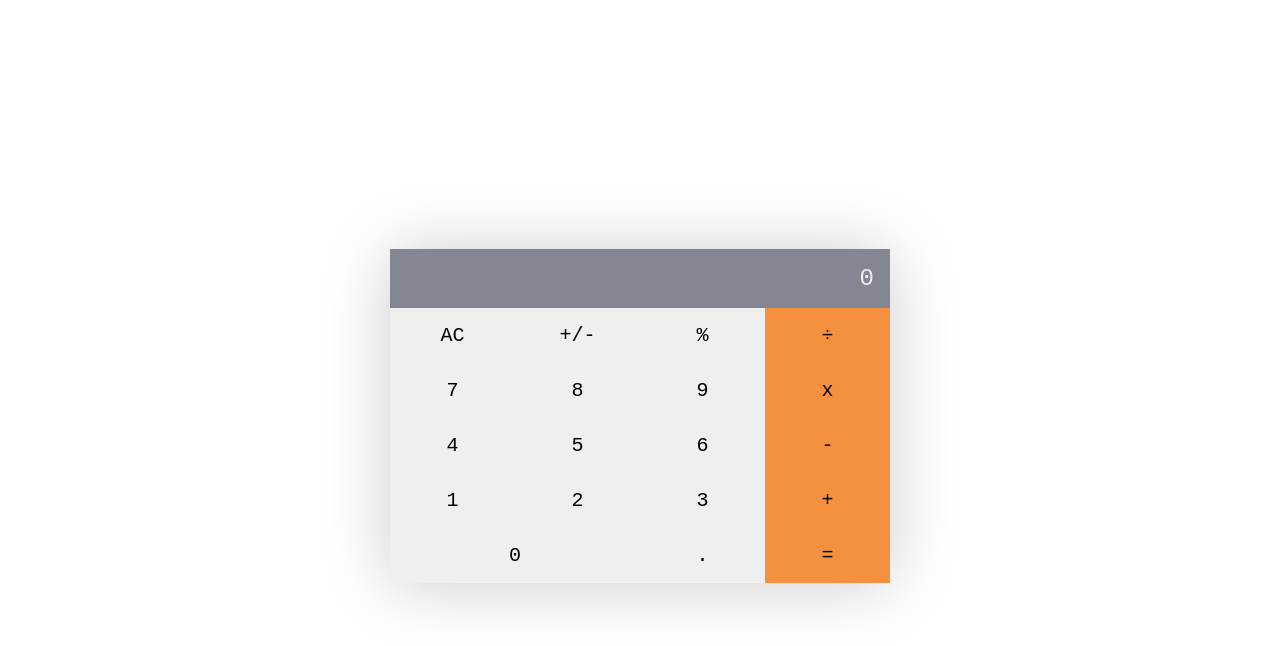
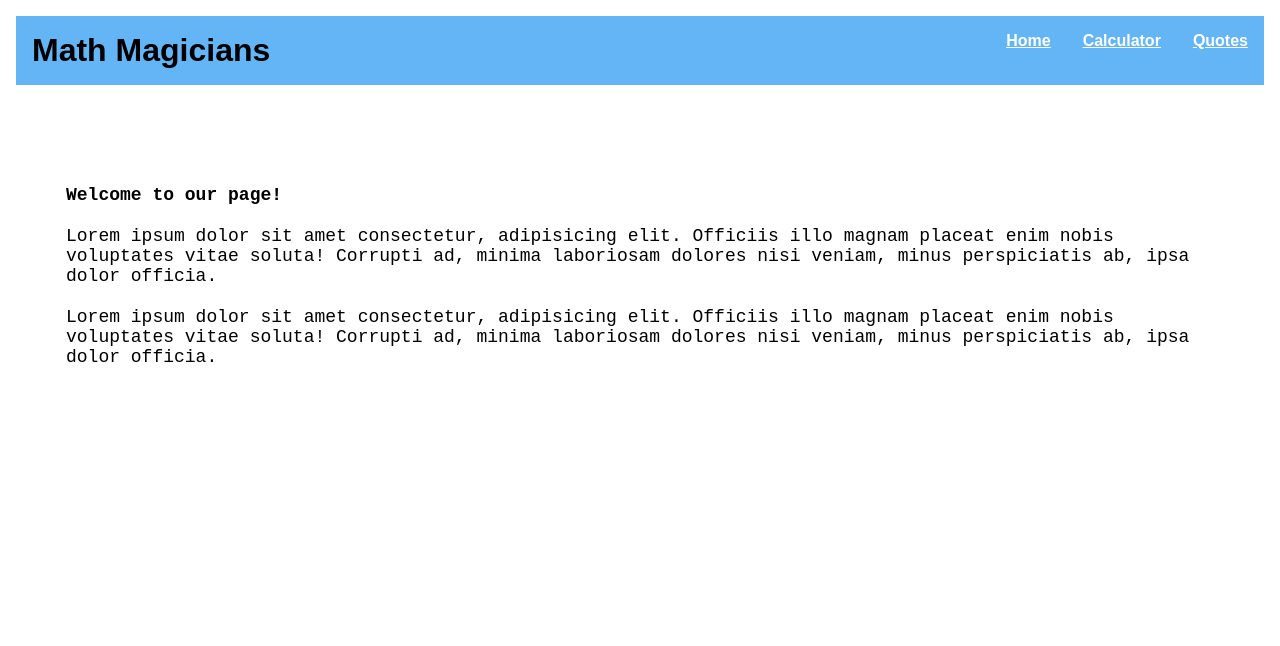
Before and after one commit to ccobasi/math-magicians, a React (Create React App) app: page / in a window 1280 px wide. Shown: the top 646 px of the page. Built offline with nearby package versions, Linux system fonts and the light colour scheme.

Commit message:
implement full website

```diff
--- a/package.json
+++ b/package.json
@@ -9,6 +9,7 @@
     "big.js": "^6.1.1",
     "react": "^17.0.2",
     "react-dom": "^17.0.2",
+    "react-router-dom": "^5.2.0",
     "react-scripts": "4.0.3",
     "web-vitals": "^1.1.2"
   },
--- a/src/App.js
+++ b/src/App.js
@@ -1,5 +1,14 @@
 import React from 'react';
+import {
+  BrowserRouter as Router,
+  Switch,
+  Route,
+} from 'react-router-dom';
 import Calculator from './components/Calculator';
+import Home from './components/Home';
+import Quotes from './components/Quotes';
+import Navbar from './components/Navbar';
+import './index.css';
 
 class App extends React.Component {
   constructor(props) {
@@ -9,9 +18,16 @@ class App extends React.Component {
 
   render() {
     return (
-      <div className="App">
-        <Calculator />
-      </div>
+      <Router>
+        <div className="App">
+          <Navbar />
+          <Switch>
+            <Route exact path="/" component={Home} />
+            <Route path="/calculator" component={Calculator} />
+            <Route path="/quotes" component={Quotes} />
+          </Switch>
+        </div>
+      </Router>
     );
   }
 }
--- a/src/components/Calculator.js
+++ b/src/components/Calculator.js
@@ -19,6 +19,10 @@ const Calculator = () => {
     calcUpdate(currCalc);
   };
   return (
+    <div className="calcWrap">
+      <div className="calcQuote">
+        Let&apos;s do some math!
+      </div>
       <div className="App">
         <div className="calculator">
           <div className="display">
@@ -54,6 +58,7 @@ const Calculator = () => {
           </div>
         </div>
       </div>
+    </div>
   );
 };
 
--- /dev/null
+++ b/src/components/Home.js
@@ -0,0 +1,23 @@
+import React from 'react';
+
+const Home = () => (
+  <div className="home">
+    <h4>Welcome to our page!</h4>
+    <br />
+    <p>
+      Lorem ipsum dolor sit amet consectetur, adipisicing elit.
+      Officiis illo magnam placeat enim nobis voluptates vitae soluta!
+      Corrupti ad, minima laboriosam dolores nisi veniam, minus perspiciatis
+      ab, ipsa dolor officia.
+    </p>
+    <br />
+    <p>
+      Lorem ipsum dolor sit amet consectetur, adipisicing elit.
+      Officiis illo magnam placeat enim nobis voluptates vitae soluta!
+      Corrupti ad, minima laboriosam dolores nisi veniam, minus perspiciatis
+      ab, ipsa dolor officia.
+    </p>
+  </div>
+);
+
+export default Home;
--- /dev/null
+++ b/src/components/Navbar.js
@@ -0,0 +1,15 @@
+import React from 'react';
+import { Link } from 'react-router-dom';
+
+const Navbar = () => (
+  <nav>
+    <ul className="right">
+      <li id="logo">Math Magicians</li>
+      <li><Link className="links" to="/quotes">Quotes</Link></li>
+      <li><Link className="links" to="/calculator">Calculator</Link></li>
+      <li><Link className="links" to="/">Home </Link></li>
+    </ul>
+  </nav>
+);
+
+export default Navbar;
--- /dev/null
+++ b/src/components/Quotes.js
@@ -0,0 +1,12 @@
+import React from 'react';
+
+const Quotes = () => (
+  <div className="quote">
+    <p>
+      Mathematics is not about numbers, equations, computations, or algorithms:
+      it is about understanding. - William Paul Thurston
+    </p>
+  </div>
+);
+
+export default Quotes;
--- a/src/index.css
+++ b/src/index.css
@@ -41,10 +41,7 @@ code {
 }
 
 .App {
-  display: flex;
   min-height: 100vh;
-  align-items: center;
-  justify-content: center;
   padding: 16px;
 }
 
@@ -117,3 +114,61 @@ button:hover {
   grid-column-start: 1;
   grid-column-end: 3;
 }
+
+ul {
+  list-style-type: none;
+  margin: 0;
+  padding: 0;
+  overflow: hidden;
+}
+
+li {
+  float: right;
+  display: block;
+  text-align: center;
+  padding: 16px;
+  text-decoration: none;
+  cursor: pointer;
+}
+
+#logo {
+  color: black;
+  float: left;
+  font-size: 32px;
+  font-weight: bold;
+  font-family: Arial, Helvetica, sans-serif;
+}
+
+.calcWrap {
+  display: flex;
+  justify-content: space-around;
+  margin-top: 40px;
+}
+
+.calcQuote {
+  font-size: 32px;
+  margin: 20px 0 0 40px;
+}
+
+.quote {
+  text-align: justify;
+  font-size: 24px;
+  margin: 250px;
+}
+
+.home {
+  font-size: 18px;
+  margin: 100px 50px;
+  font-family: Arial, Helvetica, sans-serif;
+}
+
+.links {
+  text-decoration: underline;
+  color: #fff;
+  font-family: Arial, Helvetica, sans-serif;
+  font-weight: bold;
+}
+
+nav {
+  background-color: #64b5f6;
+}
```
Also changed, not shown: 1 other file (tests, documents, lock files or other folders). Lines whose indentation alone changed are shown as unchanged.
